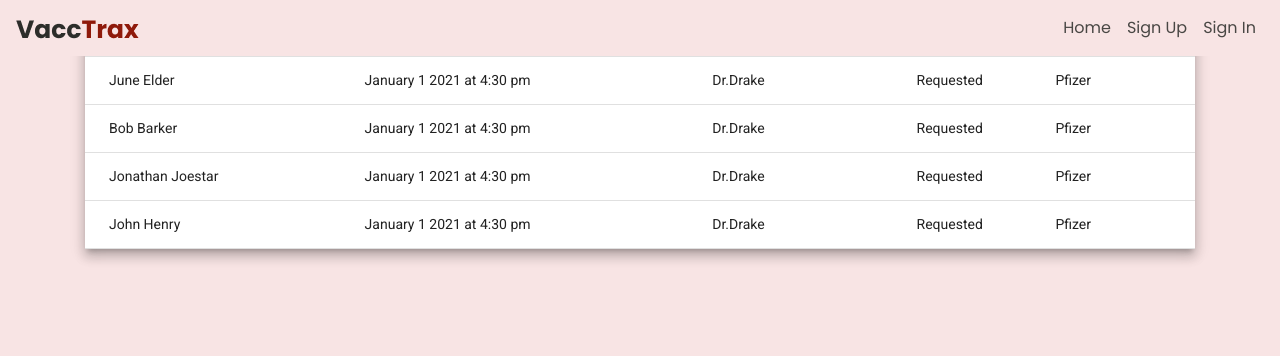
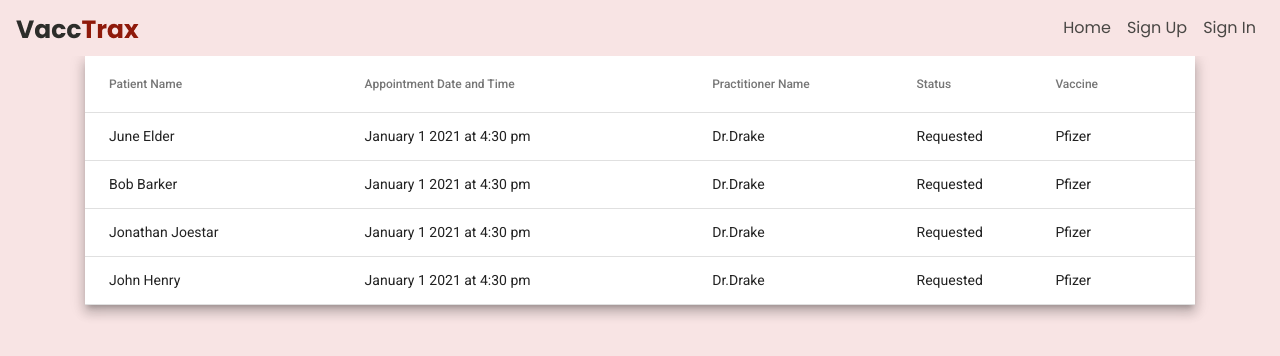
Before and after one commit to VaccTrax-Project-Organization/Vacctrax, an Angular app in the folder angular-client/: page /appointment in a window 1280 px wide. Shown: the top 356 px of the page. Built offline with nearby package versions, Linux system fonts and the light colour scheme.

Commit message:
Fixed NavBar styling issue

```diff
--- a/angular-client/src/app/shared/navigation-bar/navigation-bar.component.html
+++ b/angular-client/src/app/shared/navigation-bar/navigation-bar.component.html
@@ -1,4 +1,4 @@
-<nav class="navbar navbar-expand-md fixed-top navbar-back">
+<nav class="navbar navbar-expand-md navbar-back">
   <a class="navbar-brand" href="#"><img src="./assets/images/VaccTrax.png" alt="vacctrax logo"></a>
   <button type="button" class="navbar-toggler" data-toggle="collapse" data-target="#MyNavbar">
     <span class="navbar-toggler-icon"></span>
--- a/angular-client/src/app/shared/navigation-bar/navigation-bar.component.scss
+++ b/angular-client/src/app/shared/navigation-bar/navigation-bar.component.scss
@@ -1,3 +1,6 @@
+:host {
+  display: block;
+
   .navbar-back {
     background-color: #F8E4E4;
   }
@@ -45,3 +48,4 @@ a {
     position: relative;
     margin-left: 50%;
   }
+}
```
Lines whose indentation alone changed are shown as unchanged.
